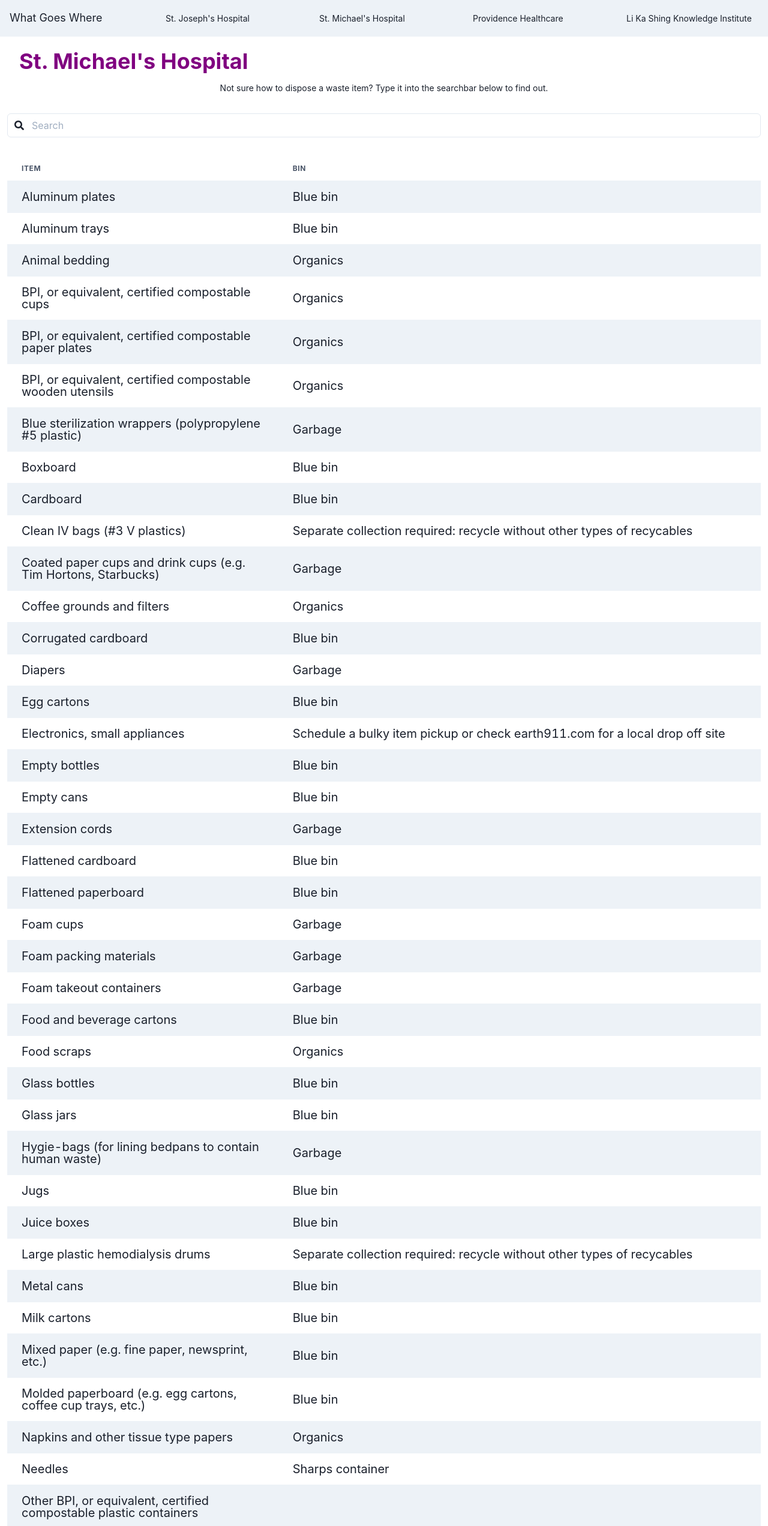
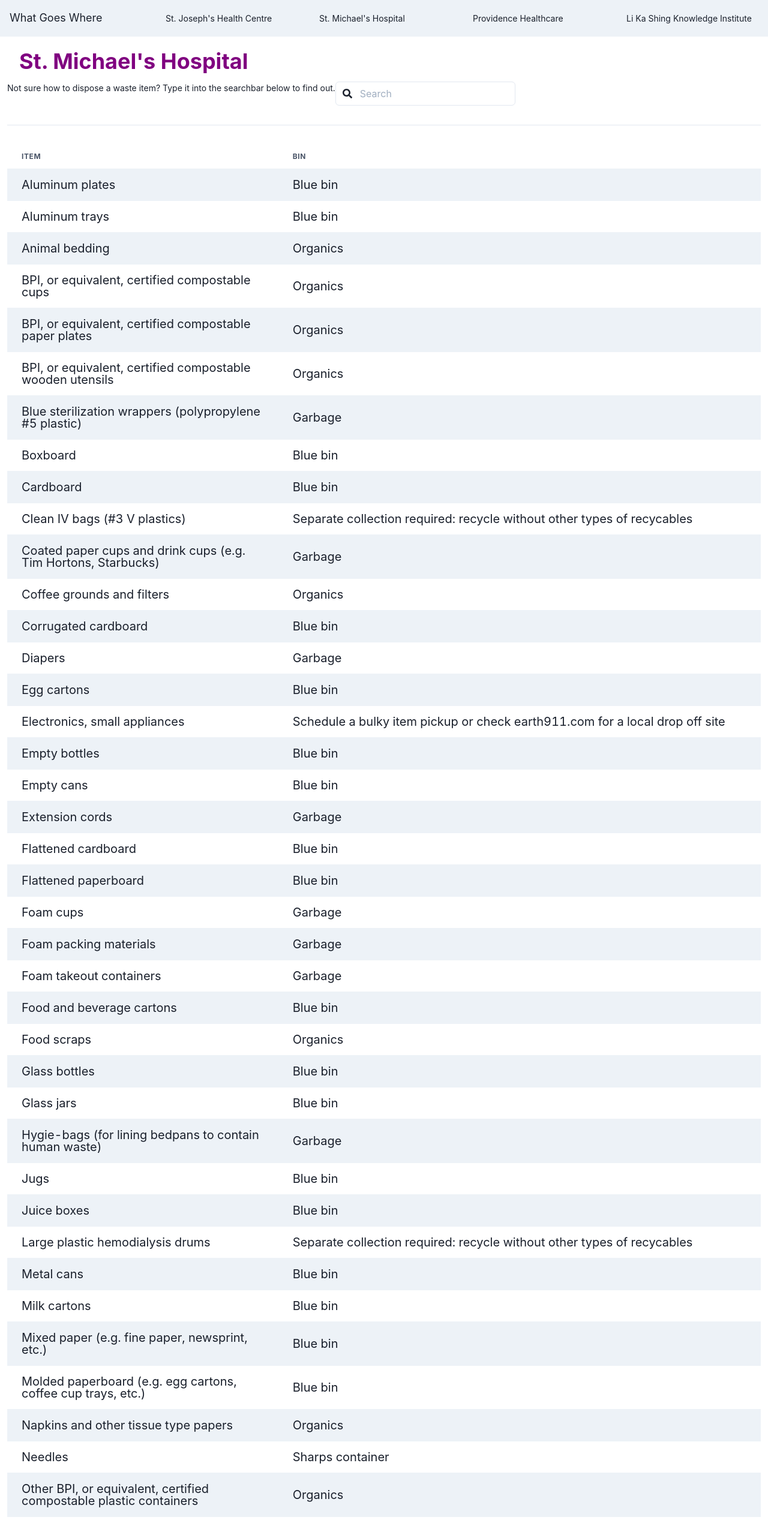
Before and after one commit to dkurukula/whatgoeswhere, a React (Create React App) app: page / in a window 1280 px wide. Shown: the top 2544 px of the page at 60% size. Built offline with nearby package versions, Linux system fonts and the light colour scheme.

Commit message:
Updated table, formatted searchbar

```diff
--- a/src/App.tsx
+++ b/src/App.tsx
@@ -14,6 +14,8 @@ import ListView from './components/ListView'
 import items from './data.json'
 import React from "react"
 import { SearchBar } from "./components/SearchBar"
+import { Flex, Spacer } from "@chakra-ui/react"
+import { Stack, HStack, StackDivider } from "@chakra-ui/react"
 
 const initialState = {
   search:'',
@@ -51,7 +53,7 @@ export const App = () => {
     <ChakraProvider theme={theme}>
       <Grid templateColumns="repeat(5, 1fr)" bg="gray.100">
         <Box m={4} fontSize="lg">What Goes Where</Box>
-        <Box m={5} fontSize="sm" textAlign="left">St. Joseph's Hospital</Box>
+        <Box m={5} fontSize="sm" textAlign="left">St. Joseph's Health Centre</Box>
         <Box m={5} fontSize="sm" textAlign="left">St. Michael's Hospital</Box>
         <Box m={5} fontSize="sm" textAlign="left">Providence Healthcare</Box>
         <Box m={5} fontSize="sm" textAlign="left">Li Ka Shing Knowledge Institute</Box>
@@ -63,11 +65,22 @@ export const App = () => {
         </Box>
 
         <Grid minH="10vh" p={3}>
-          <VStack spacing={8}>
-            <Text textAlign="left" fontSize="sm">
-              Not sure how to dispose a waste item? Type it into the searchbar below to find out.
-            </Text>
-            <SearchBar onInput={e => handleSearch(e)} />
+          <VStack
+            divider={<StackDivider borderColor="gray.200" />}
+            spacing={8}
+            align="stretch"
+          >
+            <Flex>
+              <Box>
+                <Text textAlign="left" fontSize="sm">
+                  Not sure how to dispose a waste item? Type it into the searchbar below to find out.
+                </Text>
+              </Box>
+
+              <Box w="300px">
+                <SearchBar onInput={e => handleSearch(e)} />
+              </Box>
+            </Flex>
             <ListView items={state.searchedItems} />
           </VStack>
         </Grid>
--- a/src/data.json
+++ b/src/data.json
@@ -81,7 +81,7 @@
     },
     {
       "item": "Other BPI, or equivalent, certified compostable plastic containers",
-      "bin": ""
+      "bin": "Organics"
     },
     {
       "item": "Coffee grounds and filters",
```
